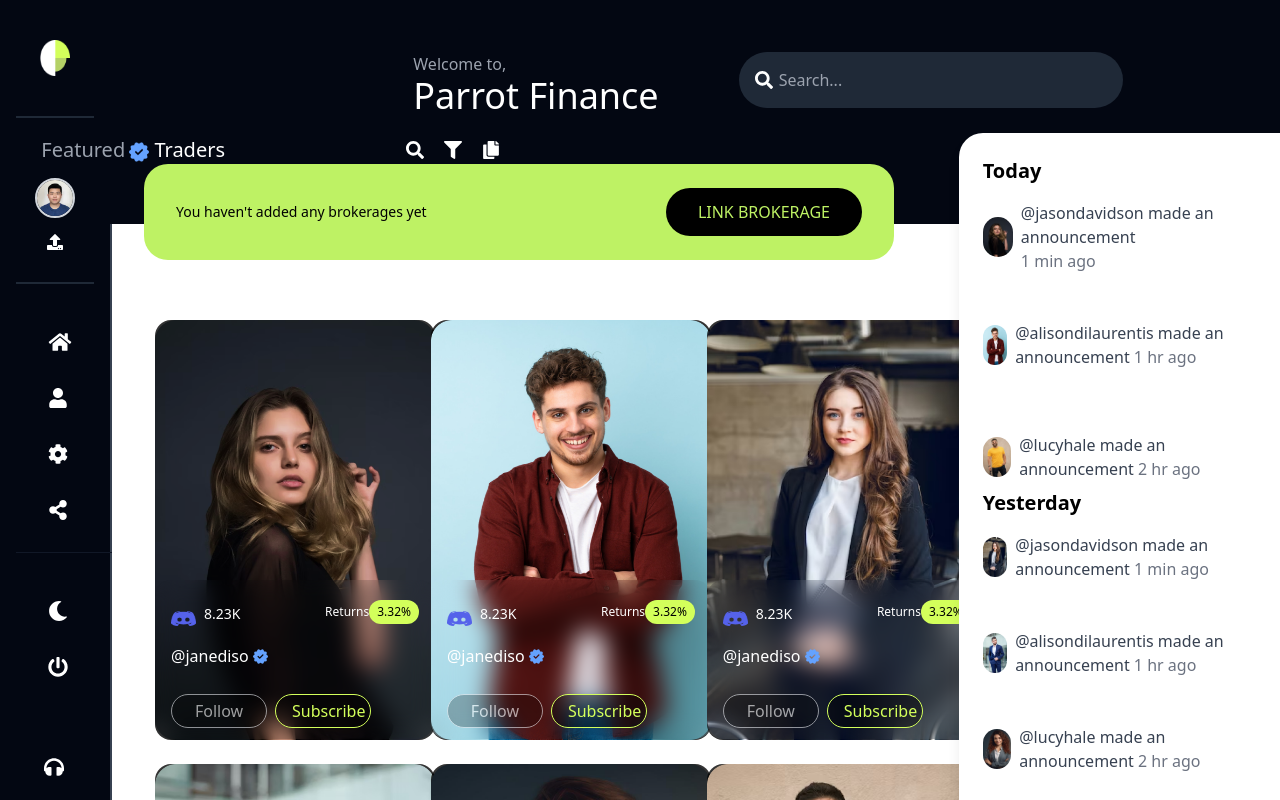
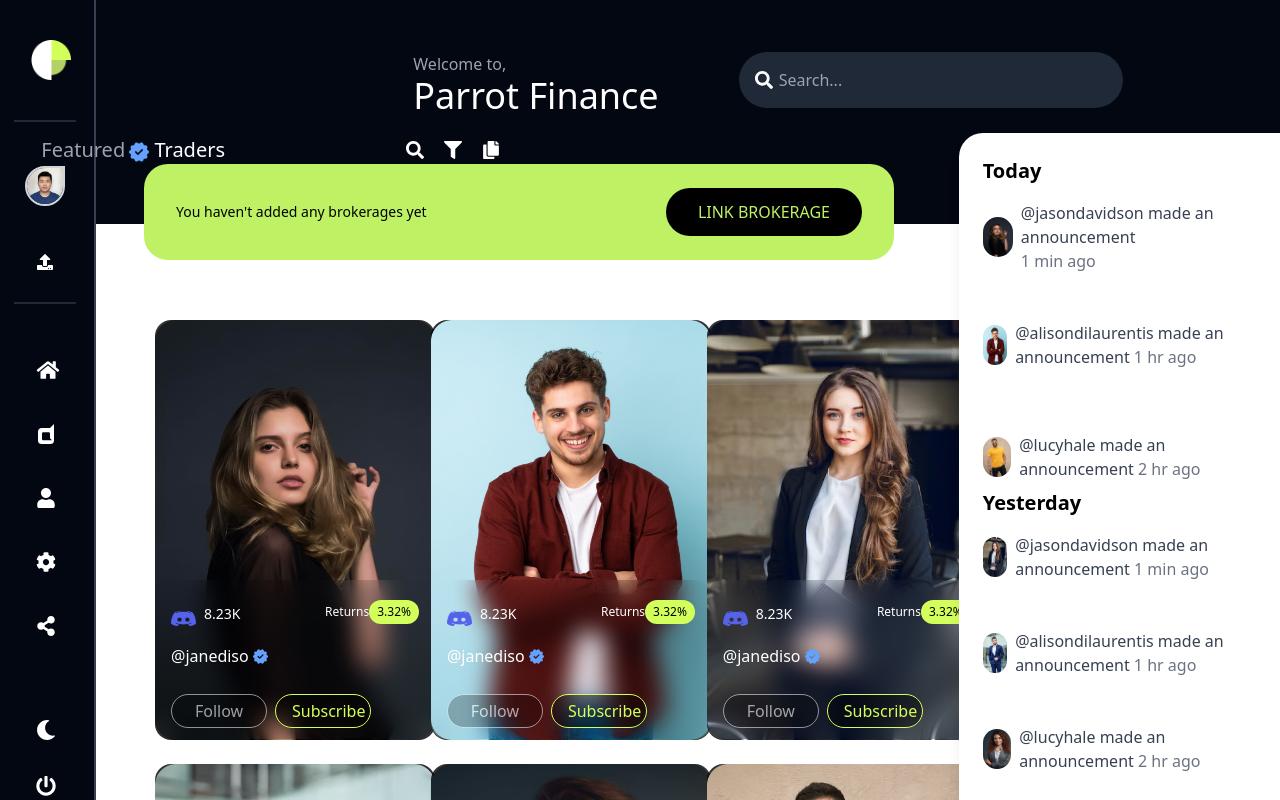
Before and after one commit to zadgaonkarayush/finance, a React (Vite) app: page / in a window 1280 px wide. Shown: the top 800 px of the page. Built offline with nearby package versions, Linux system fonts and the light colour scheme.

Commit message:
Update Sidebar.jsx

```diff
--- a/src/components/Sidebar.jsx
+++ b/src/components/Sidebar.jsx
@@ -1,23 +1,23 @@
 import React from "react";
-import { FaMoon, FaPowerOff, FaHome, FaUser, FaCog, FaShareAlt, FaHeadphones, FaInfoCircle, FaUpload } from "react-icons/fa";
+import { FaMoon, FaPowerOff, FaHome, FaUser, FaCog, FaShareAlt, FaHeadphones, FaInfoCircle, FaUpload, FaDashcube } from "react-icons/fa";
 import Logo from '../assets/Logo.png';
 import Influ from '../assets/image.png';
 
 function Sidebar() {
     return (
-        <div className="absolute top-0 left-0 h-auto w-28 lgx:w-32 bg-gray-950 text-white flex flex-col p-4 space-y-4 border-r-2 border-gray-700">
+        <div className="absolute top-0 left-0 h-auto w-24 mdx:w-24 lgx:w-32 bg-gray-950 text-white flex flex-col p-4 space-y-4 border-r-2 border-gray-700">
 
             {/* Logo Section */}
-            <div className="border-b-2 border-gray-800 pb-4">
-                <div className=" p-6 items-center ">
-                    <img src={Logo} className="w-10 h-9" />
-                </div>
-            </div>
+
+
+            <div className="relative top-3">
+                <img src={Logo} className="w-10 h-10 ml-[15px] mt-3 lgx:ml-[25px]" />
+
 
                 {/* Profile Section */}
-            <div className="border-b-2 border-gray-800 pb-4  ">
+                <div className="border-b-2 border-t-2 border-gray-800 pb-4 right-[2px] relative top-10  ">
                     <div className=" p-4 flex flex-col items-center mt-7">
-                    <div className="w-10 h-10 rounded-full overflow-hidden border-2 border-gray-300  mb-4  "><img src={Influ} /></div>
+                        <div className="w-10 h-10 rounded-tl-3xl rounded-bl-3xl rounded-br-3xl overflow-hidden border-2 border-gray-300  mb-12   "><img src={Influ} /></div>
                         <div className="flex items-center space-x-2">
                             <FaUpload />
                         </div>
@@ -25,28 +25,46 @@
                 </div>
 
 
-             <div className="mt-4  p-8 border-b border-gray-900 w-24 pb-4">
+                {/* <div className=" top-12 right-3 relative  p-8 border-b border-gray-900 w-20 pb-4">
                     <div className="flex items-center space-x-2">
-                        <FaHome className="w-6 h-5 mb-4" />
+                        <FaHome className="w-6 h-5 mb-6" />
                     </div>
                     <div className="flex items-center space-x-2 pt-5">
-                        <FaUser className="w-5 h-5 mb-4" />
+                        <FaDashcube className="w-5 h-5 mb-6" />
                     </div>
                     <div className="flex items-center space-x-2 pt-5">
-                        <FaCog className="w-5 h-5 mb-4" />
+                        <FaUser className="w-5 h-5 mb-6" />
                     </div>
                     <div className="flex items-center space-x-2 pt-5">
-                        <FaShareAlt className="w-5 h-5 mb-4" />
+                        <FaCog className="w-5 h-5 mb-6" />
                     </div>
+                    <div className="flex items-center space-x-2 pt-5">
+                        <FaShareAlt className="w-5 h-5 mb-6" />
+                    </div>
+                </div> */}
+                 <div className="flex items-center space-x-2 ml-5 lgx:ml-[32px] mt-24">
+                        <FaHome className="w-6 h-5 mb-6" />
+                    </div>
+                    <div className="flex items-center space-x-2 ml-5 lgx:ml-[32px] pt-5">
+                        <FaDashcube className="w-5 h-5 mb-6" />
+                    </div>
+                    <div className="flex items-center space-x-2 ml-5 lgx:ml-[32px] pt-5">
+                        <FaUser className="w-5 h-5 mb-6" />
+                    </div>
+                    <div className="flex items-center space-x-2 ml-5 lgx:ml-[32px] pt-5">
+                        <FaCog className="w-5 h-5 mb-6" />
+                    </div>
+                    <div className="flex items-center space-x-2 ml-5 lgx:ml-[32px] pt-5">
+                        <FaShareAlt className="w-5 h-5 mb-6" />
                     </div>
 
 
 
                 {/* Icon Section */}
 
-             <div className="mt-4  p-8  space-y-2 w-24 ">
-                <div className="flex items-center space-x-2  pb-4 ">
-                    <FaMoon className="w-5 h-5 items-center" />
+                <div className="relative right-2 lgx:right-[0px] top-8  p-7  space-y-2 w-20 ">
+                    <div className=" flex items-center lgx:ml-[2px] space-x-2  pb-4  ">
+                        <FaMoon className="w-5 h-5  items-center" />
                     </div>
                     <div className="flex items-center space-x-2 pt-3">
                         <FaPowerOff className="w-5 h-5" />
@@ -54,11 +72,18 @@
                 </div>
 
                 {/* Detail and Headphone Section */}
-            <div className="mt-4  p-8 bg-gray-950  space-y-2 w-24 relative right-3 h-auto flex-initial ">
+                {/* <div className="mt-4  p-8 bg-gray-950  space-y-2 w-24 relative right-7 h-auto flex-initial ">
                     <div className="flex items-center space-x-2 pb-4 ml-2">
                         <FaHeadphones className="w-5 h-5" />
                     </div>
                     <div className="flex items-center space-x-2 pt-4 ml-2">
+                        <FaInfoCircle className="w-5 h-5" />
+                    </div>
+                </div> */}
+                 <div className="flex items-center space-x-2 pb-4 ml-5 lgx:ml-[28px] mt-16">
+                        <FaHeadphones className="w-5 h-5" />
+                    </div>
+                    <div className="flex items-center space-x-2 pt-4 ml-5 lgx:ml-[28px] mb-4">
                         <FaInfoCircle className="w-5 h-5" />
                     </div>
             </div>
```
Lines whose indentation alone changed are shown as unchanged.
